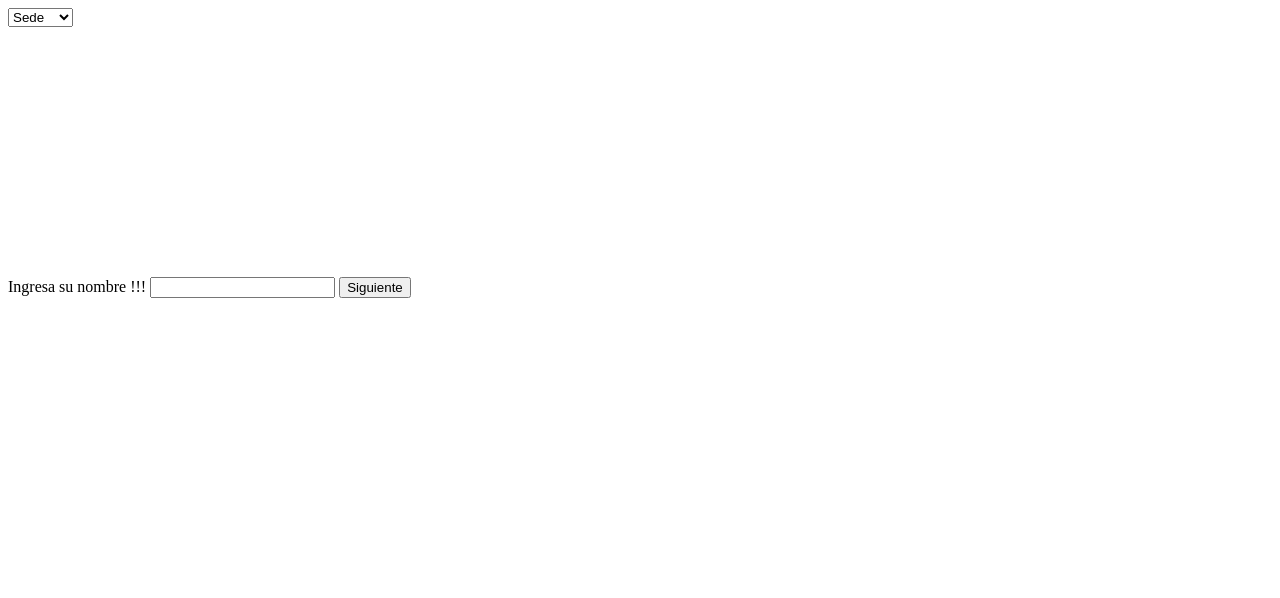
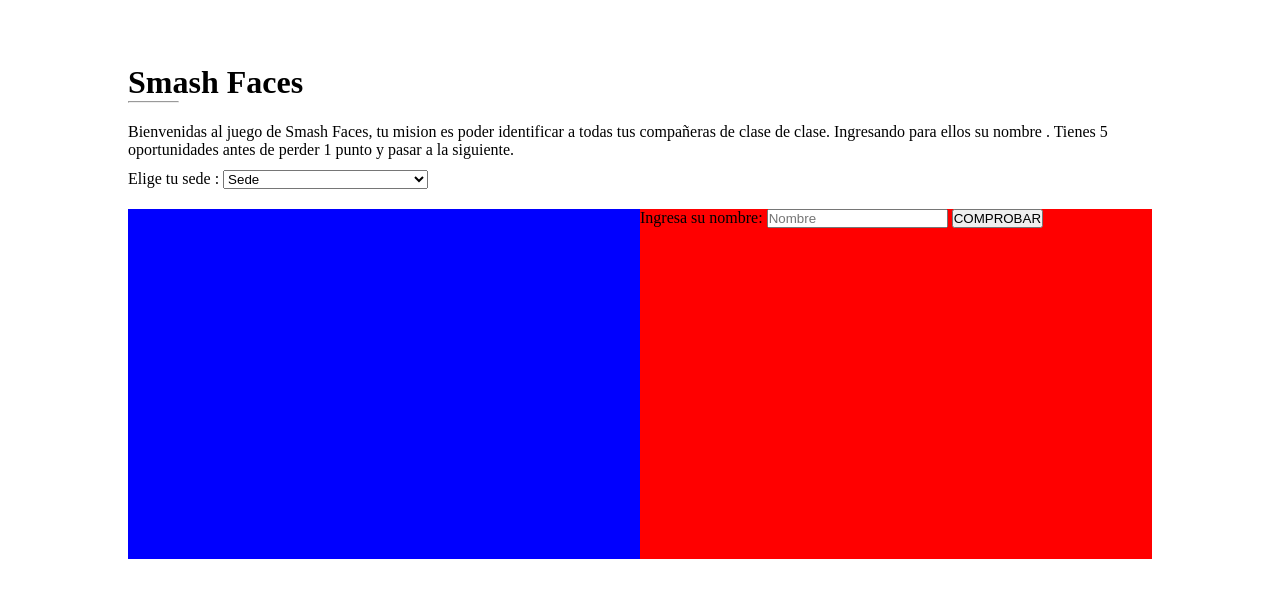
Before and after one commit to LeidyRosmery/smashFace01, a plain HTML site: page index.html in a window 1280 px wide. Drawn offline with nearby package versions, Linux system fonts and the light colour scheme.

Commit message:
agregando css

```diff
--- a/assets/css/main.css
+++ b/assets/css/main.css
@@ -1,9 +1,46 @@
+*{
+  box-sizing: border-box;
+  margin: 0;
+  padding: 0;
+}
+header{
+  padding: 5% 10% 0 10%;
+}
+hr{
+  width: 5%;
+  font-weight: bold;
+  color: black;
+  margin-bottom: 2%;
+}
+p{
+  margin-bottom: 1%;
+}
+select{
+  width: 20%;
+  margin-bottom: 2%;
+}
+.play-juego{
+  position: relative;
+  height: 350px;
+  width: 80%;
+  margin-left: 10%;
+}
+
+.coder , .datos {
+  display: inline-block;
+  position: absolute;
+  height: 100%;
+  width: 50%;
+}
 .coder{
+  background: blue;
+}
+.datos{
+  left: 50%;
+  background: red;
+}
+
+.imgCoder{
   height: 250px;
   width: 300px;
 }
-.imgCoder{
-  height: 250px;
-  width: 300px;
-  border-radius: 20%;
-}
--- a/assets/js/aleatorio.js
+++ b/assets/js/aleatorio.js
@@ -67,7 +67,7 @@ $('select').change(function(e) {
               puntajeTotal++;
             }
             contador=0;
-            $('#puntajeTotal').text(puntajeTotal);
+            $('#puntajeTotal').text(puntajeTotal + " puntos");
 
         }
         inputName.val("");
--- a/index.html
+++ b/index.html
@@ -10,17 +10,29 @@
 </head>
 
 <body>
-    <span id="puntajeTotal"></span>
+  <header>
+      <h1> Smash Faces</h1>
+      <b><hr></b>
+      <p>Bienvenidas al juego de Smash Faces, tu mision es poder identificar a todas tus compañeras de clase de clase.
+        Ingresando para ellos su nombre . Tienes 5 oportunidades antes de perder 1 punto y pasar a la siguiente.
+      </p>
+      <span>Elige tu sede :</span>
       <select class="sede" name="">
          <option value="" hidden="" >Sede</option>
          <option value="mexico">Mexico</option>
          <option value="peru">Peru</option>
       </select>
+      <span id="puntajeTotal"></span><br>
+   </header>
+    <div class="play-juego">
       <div class="coder"></div>
-    <label for="nombreCoder">Ingresa su nombre !!!</label>
-    <input type="text" id="nombreCoder" name="" value="">
+      <div class="datos">
+        <label for="nombreCoder">Ingresa su nombre:</label>
+        <input type="text" id="nombreCoder" name="" placeholder="Nombre" value="">
+        <button type="button" name="button"> COMPROBAR</button>
+      </div>
+    </div>
 
-    <button type="button" name="button"> Siguiente</button>
     <script src="https://code.jquery.com/jquery-3.2.1.js" integrity="sha256-DZAnKJ/6XZ9si04Hgrsxu/8s717jcIzLy3oi35EouyE=" crossorigin="anonymous"></script>
     <script type="text/javascript" src="assets/js/mexico.js"></script>
     <script type="text/javascript" src="assets/js/peru.js"></script>
```
Lines whose indentation alone changed are shown as unchanged.
